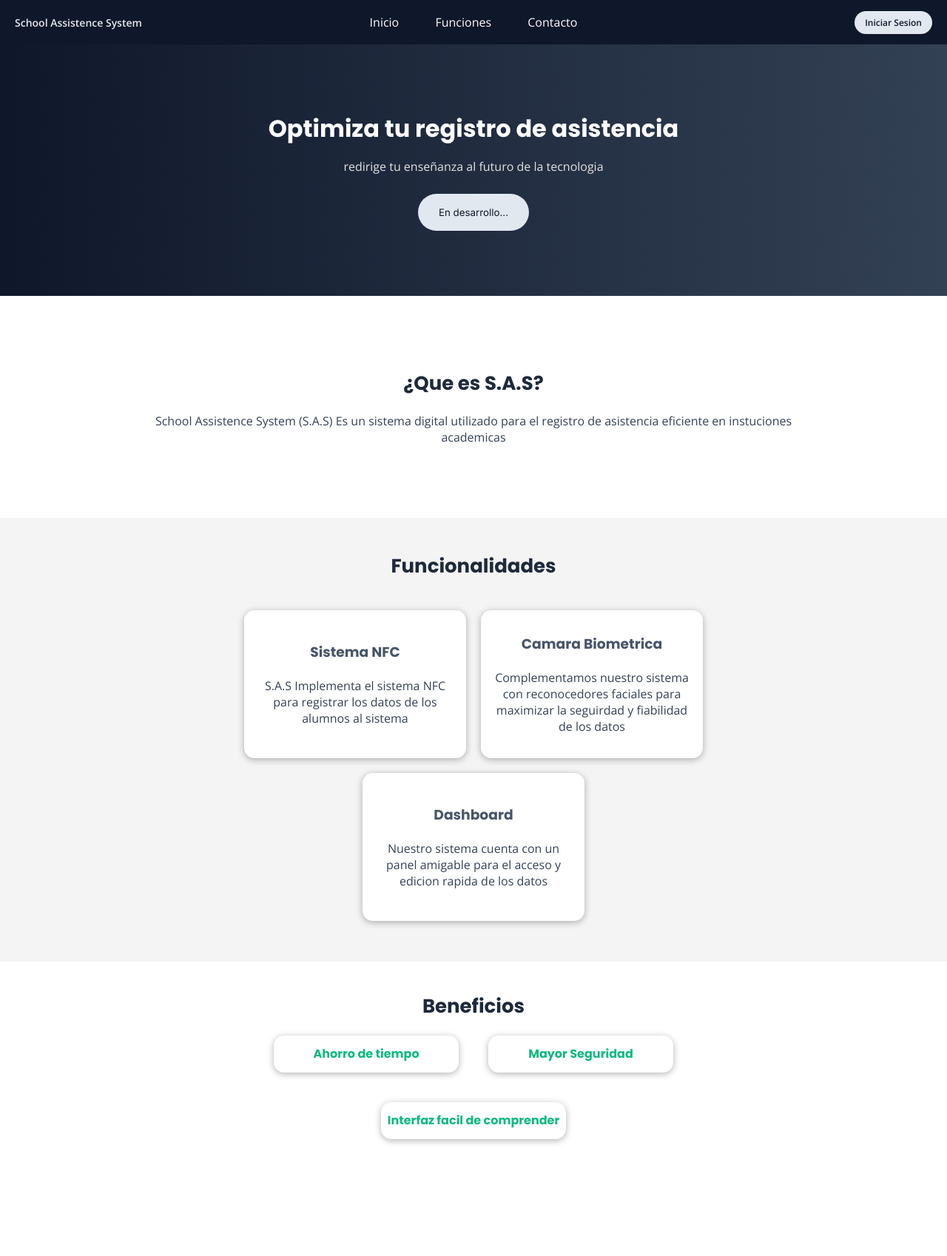
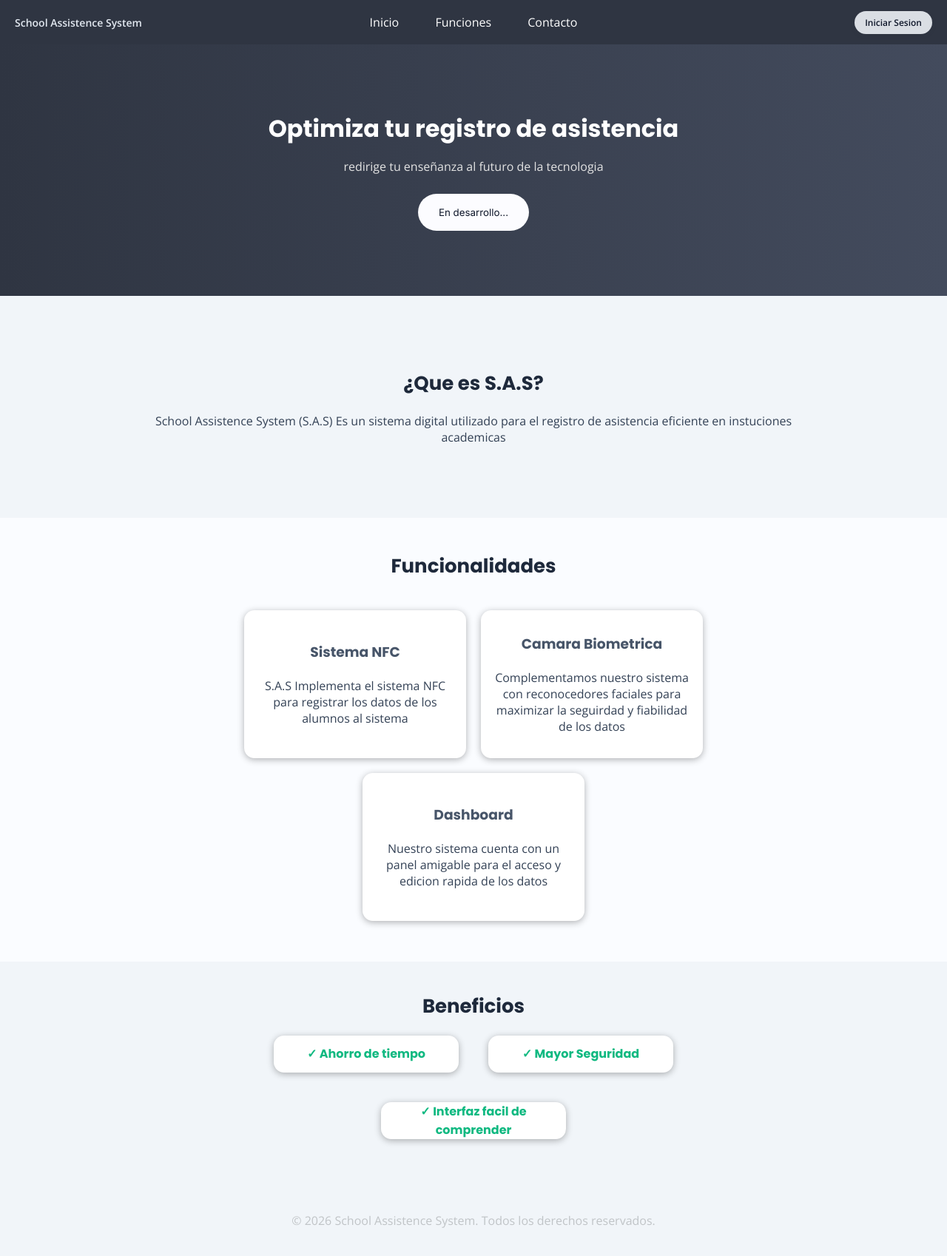
Before and after one commit to QndresR/PROYECTO_TP, a plain HTML site: page landing/index.html in a window 1280 px wide. Shown: the whole page at 74% size. Before the commit the page ends 1600 px from the top, so only its background shows below. Drawn offline with nearby package versions, Linux system fonts and the light colour scheme.

Commit message:
Diseño visual  retocado en landing y auth y se agurego Footer en Landing Page

```diff
--- a/Data Usuarios/style.css
+++ /dev/null
@@ -1,62 +0,0 @@
-* {
-    margin: 0;
-    padding: 0;
-    box-sizing: border-box;
-}
-
-h1 {
-    font-family: Poppins;
-    font-size: 22;
-    font-weight: 600;
-    color: #334155;
-}
-
-h2 {
-    font-family: Poppins;
-    font-size: 16px;
-    font-weight: 600;
-}
-
-span {
-    font-family: "Open Sans";
-    font-weight: 600;
-    color: #2b2b2b;
-}
-
-body {
-    background-color: white;
-    display: flex;
-    flex-direction: column;
-    align-items: center;
-    gap: 80px;
-    padding: 30px;
-    background-color: #F1F5F9;;
-}
-
-.tarjet-user {
-    display: flex;
-    flex-direction: row;
-    justify-content: center;
-    align-items: center;
-    gap: 30px;
-    min-width: 400px;
-    height: 200px;
-    border-radius: 16px;
-    box-shadow: 5px 10px 15px rgba(0, 0, 0, 0.3);
-    padding: 10px 20px;
-    border-left: 18px solid #10B981;
-}
-
-.tarjet-img img {
-    width: 100px;
-    height: 100px;
-    border-radius: 50%;
-    object-fit: cover;
-    background-color: transparent;
-}
-
-.tarjet-img {
-    position: relative;
-    background-color: transparent;
-    right: 6%;
-}
--- a/auth/styles/base.css
+++ b/auth/styles/base.css
@@ -2,6 +2,6 @@ h1, h2, button {
     font-family: Poppins;
 }
 
-a, input, label, h4, h5, h6 {
+a, input, option, label, h4, h5, h6 {
     font-family: "Open Sans";
 }
--- a/auth/styles/layout.css
+++ b/auth/styles/layout.css
@@ -9,7 +9,7 @@ body {
     width: 100%;
     display: flex;
     flex-direction: column;
-    background-color: #F7F9FA;
+    background: linear-gradient(to bottom, #F1F5F9 90%, #ededed );
     margin: 0;
 }
 
@@ -52,6 +52,10 @@ input, select {
     background: transparent;
 }
 
+input:focus, select:focus {
+    outline:none;
+}
+
 input[type="submit"] {
     background-color: #c0c0c0;
     border: none;
@@ -81,3 +85,12 @@ input[type="submit"]:hover {
 input[type="submit"], button, a {
     cursor: pointer;
 }
+
+#domain {
+    padding: 6px 10px;
+    font-size: 14px;
+    background-color: transparent;
+    border-bottom: 2px solid rgb(192, 192, 192);
+    cursor: pointer;
+    appearance: none;
+}
--- a/auth/styles/nav.css
+++ b/auth/styles/nav.css
@@ -22,7 +22,7 @@ h4 {
 }
 
 nav {
-    background-color: #0F172A;
+    background-color: #2F3542;
     display: flex;
     justify-content: space-between;
     align-items: center;
--- a/landing/index.html
+++ b/landing/index.html
@@ -66,22 +66,22 @@
                 <h2>Beneficios</h2>
                 <div id="beneficios-up">
                     <article class="beneficios-box">
-                        <h4>Ahorro de tiempo</h4>
+                        <h4>✓ Ahorro de tiempo</h4>
                     </article>
 
                     <article class="beneficios-box">
-                        <h4>Mayor Seguridad</h4>
+                        <h4>✓ Mayor Seguridad</h4>
                     </article>
                 </div>
 
                 <article class="beneficios-box">
-                    <h4>Interfaz facil de comprender</h4>
+                    <h4>✓ Interfaz facil de comprender</h4>
                 </article>
             </section>
         </main>
 
         <footer>
-
+            <p>© 2026 School Assistence System. Todos los derechos reservados.</p>
         </footer>
     </body>
 </html>
--- a/landing/styles/base.css
+++ b/landing/styles/base.css
@@ -1,6 +1,7 @@
 h1, h2, h3, h4, h5, h6 {
     font-family: Poppins;
     color: white;
+    cursor: default;
 }
 
 h2 {
@@ -21,6 +22,10 @@ p, a, button {
     text-decoration: none;
 }
 
+p {
+    cursor: default;
+}
+
 button {
     cursor: pointer;
     border: none;
--- a/landing/styles/footer.css
+++ b/landing/styles/footer.css
@@ -0,0 +1,8 @@
+footer {
+    display: flex;
+    justify-content: center;
+    align-items: center;
+
+    height: 100px;
+    color: #c0c4c7;
+}
--- a/landing/styles/header/header.css
+++ b/landing/styles/header/header.css
@@ -1,5 +1,5 @@
 header {
-    background: linear-gradient(to right, #0F172A, #334155);
+    background: linear-gradient(to right, #2F3542, #434b5d);
     height: 400px;
 }
 
@@ -12,13 +12,18 @@ header p {
 }
 
 #header-info button {
-    background-color: #E2E8F0;
+    background-color: #fcfcff;
     height: 50px;
     width: 150px;
     border-radius: 50px;
     color: #0F172A;
     font-family: inter;
-    margin-top: 10px
+    margin-top: 10px;
+    transition: background-color 0.6s ease;
+}
+
+#header-info button:hover {
+    background-color: #fff;
 }
 
 #header-info {
@@ -27,4 +32,5 @@ header p {
     align-items: center;
     justify-content: center;
     padding-top: 150px;
+    text-align: center;
 }
--- a/landing/styles/header/nav.css
+++ b/landing/styles/header/nav.css
@@ -1,5 +1,5 @@
 nav {
-    background-color: #0F172A;
+    background-color: #2F3542;
     display: flex;
     justify-content: space-between;
     align-items: center;
@@ -21,6 +21,7 @@ h5 {
     font-family: "Open Sans";
     font-weight: 600;
     font-size: 14px;
+    cursor: default;
 }
 
 .nav-links {
@@ -44,11 +45,19 @@ h5 {
 
 .nav-signup a {
     color: #0F172A;
-    background-color: #E2E8F0;
+    background-color: #dadee4;
     padding: 7px 14px;
     border-radius:18px;
     font-size: 12px;
     font-weight: 600;
+    transition: background-color 0.6s ease;
+    transition: box-shadow 0.6s ease;
+    box-shadow: 0 2px 4px #2F3542;
+}
+
+.nav-signup a:hover {
+    background-color: #fff;
+    box-shadow: 0 0 15px rgba(248, 250, 252, 0.4);
 }
 
 .nav-signup {
--- a/landing/styles/layout.css
+++ b/landing/styles/layout.css
@@ -39,7 +39,7 @@ main p {
 }
 
 #funcionalidades {
-    background-color: #f4f4f4;
+    background-color: #fafcff;
     height: 600px;
     align-items: center;
     padding: 10px 20px;
--- a/landing/styles/main.css
+++ b/landing/styles/main.css
@@ -12,5 +12,5 @@
 }
 
 body {
-    background-color: #ffffff;
+    background-color: #F1F5F9;
 }
```
Also changed, not shown: Data Usuarios/index.html (deleted, +0 -59 lines), auth/index.html (+6 -4 lines), Data Usuarios/assets/camilo.jpeg (deleted), Data Usuarios/assets/manuel.jpeg (deleted), Data Usuarios/assets/sebastian.jpg (deleted), Data Usuarios/assets/user-profile.png (deleted).
